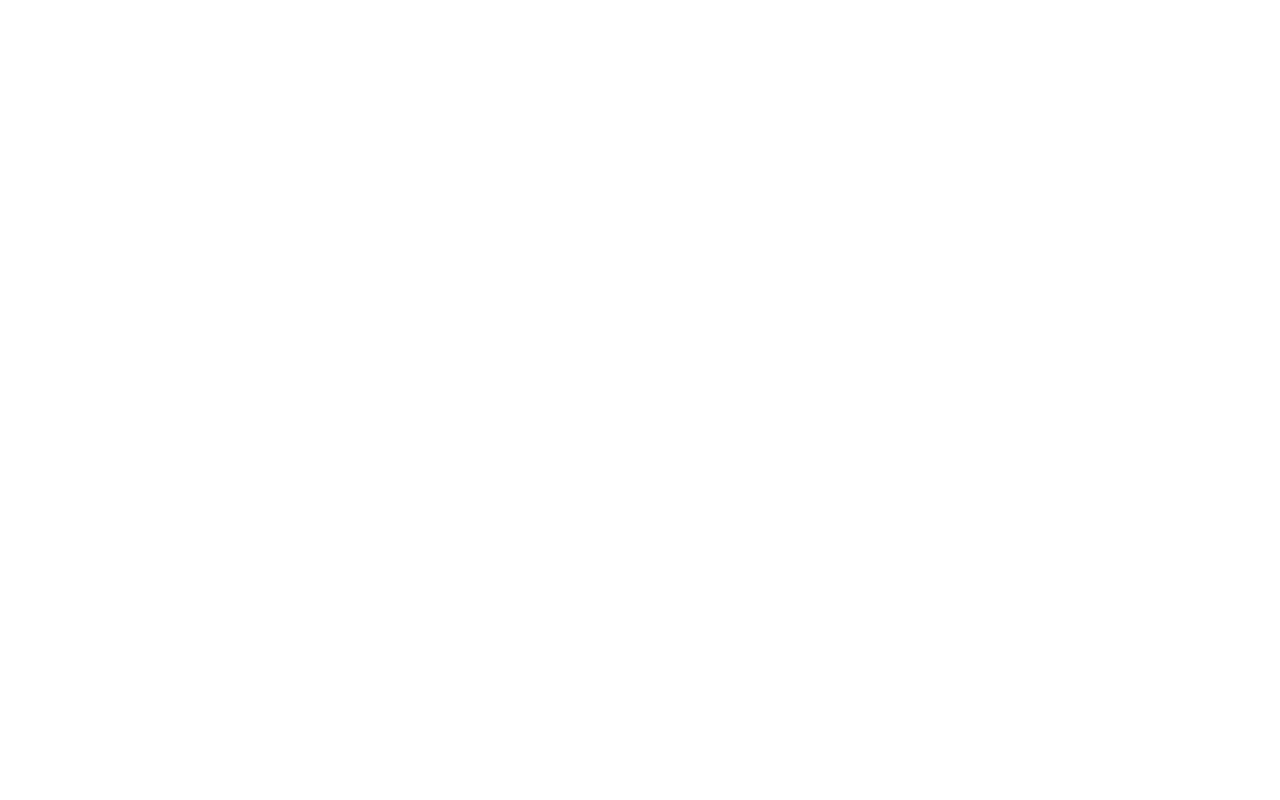
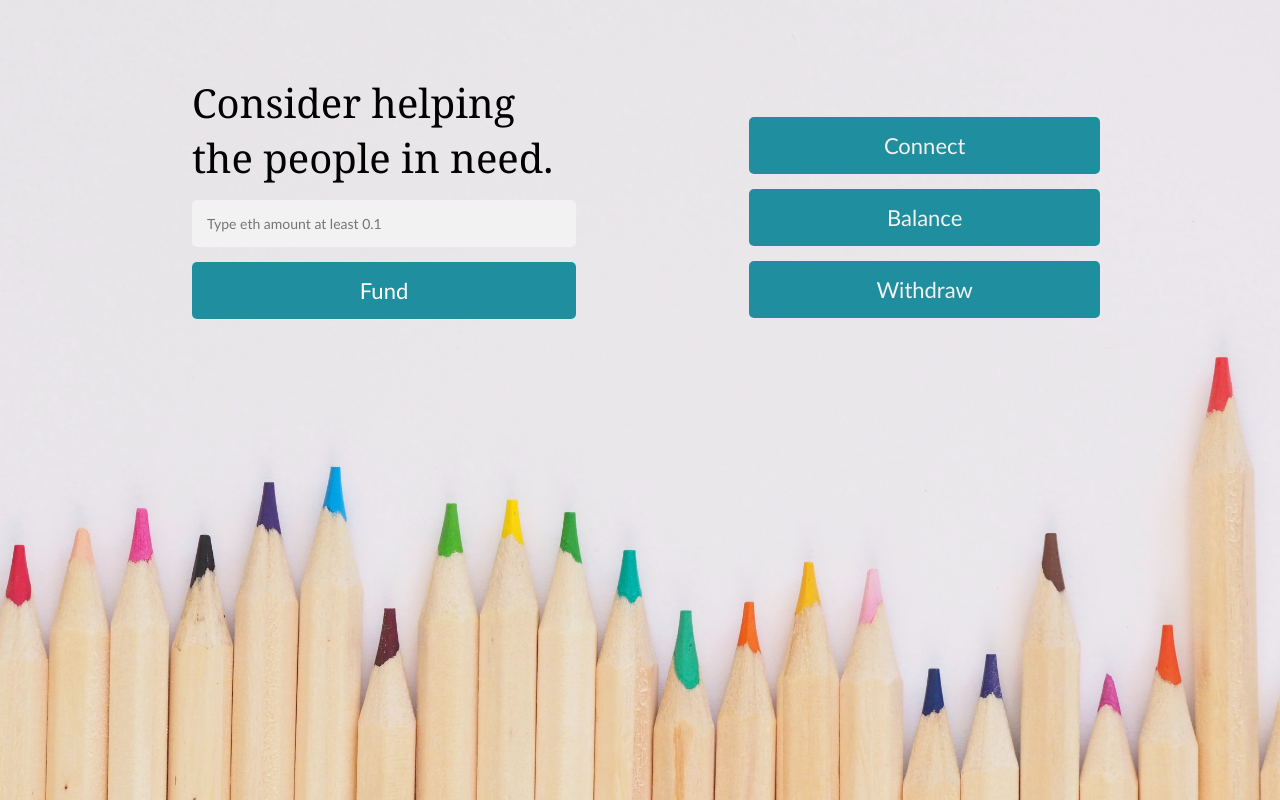
Before and after one commit to MohammadRokib/CrowdFunding_App, a plain HTML site: page FrontEnd/index.html in a window 1280 px wide. Drawn offline with Linux system fonts and the light colour scheme.

Commit message:
added FrontEnd page with background image and css

```diff
--- a/FrontEnd/index.html
+++ b/FrontEnd/index.html
@@ -1,11 +1,29 @@
 <!DOCTYPE html>
 <html lang="en">
 <head>
-    <meta charset="UTF-8">
-    <meta name="viewport" content="width=device-width, initial-scale=1.0">
-    <title>Document</title>
+    <title>FundMe App</title>
+    <link rel="stylesheet" href="style.css">
+    <style></style>
 </head>
 <body>
+    <script src="./index.js" type="module"></script>
 
+    <div class="fundBox">
+        <p>
+            Consider helping the people in need.
+        </p>
+        <div class="fund">
+            <input id="ethAmount" placeholder="Type eth amount at least 0.1">
+            <input id="fund" type="submit" value="Fund" style="background-color: #1F8E9E; font-size: 22px; color: white; cursor: pointer;">
+        </div>
+    </div>
+
+    <div class="withdrawBox">
+        <div class="withdraw">
+            <button id="connectButton">Connect</button>
+            <button id="balanceButton">Balance</button>
+            <button id="withdrawButton">Withdraw</button>
+        </div>
+    </div>
 </body>
 </html>
--- /dev/null
+++ b/FrontEnd/style.css
@@ -0,0 +1,83 @@
+body {
+    background-image: url('login_background.jpg');
+    background-repeat: no-repeat;
+    background-attachment: fixed;
+    background-size: 100% 100%;
+}
+
+*{
+    margin: 0;
+    outline: 0;
+    padding: 0;
+}
+
+.fundBox {
+    width: 100%;
+    height: 250px;
+    transform: translateY(30%);
+}
+
+.fundBox p {
+    position: relative;
+    left: 15%;
+    width: 30%;
+    margin: 0 0 15px;
+    font-family: cambria;
+    font-size: 40px;
+}
+
+.fund {
+    position: relative;
+    left: 15%;
+    width: 30%;
+}
+
+.fund input {
+    font-size: 14px;
+    font-family: "calibri";
+
+    width: 100%;
+    border: 0;
+    border-radius: 5px;
+    outline: 1;
+    margin: 0 0 15px;
+    padding: 15px;
+    box-sizing: border-box;
+
+    background: #f2f2f2;
+}
+
+
+.withdrawBox {
+    width: 360px;
+    padding: 10% 0 0;
+    margin: auto;
+}
+
+.withdraw {
+    position: absolute;
+    z-index: 1;
+    left: 55%;
+    transform: translateY(-100%);
+
+    max-width: 360px;
+    margin: 0 auto 100px;
+    padding: 45px;
+    text-align: center;
+}
+
+.withdraw button {
+    font-size: 22px;
+    font-family: "calibri";
+
+    width: 100%;
+    border: 0;
+    border-radius: 5px;
+    outline: 1;
+    margin: 0 0 15px;
+    padding: 15px;
+    box-sizing: border-box;
+
+    color: #f2f2f2;
+    background-color: #1F8E9E;
+}
```
Also changed, not shown: FrontEnd/login_background.jpg (added).
